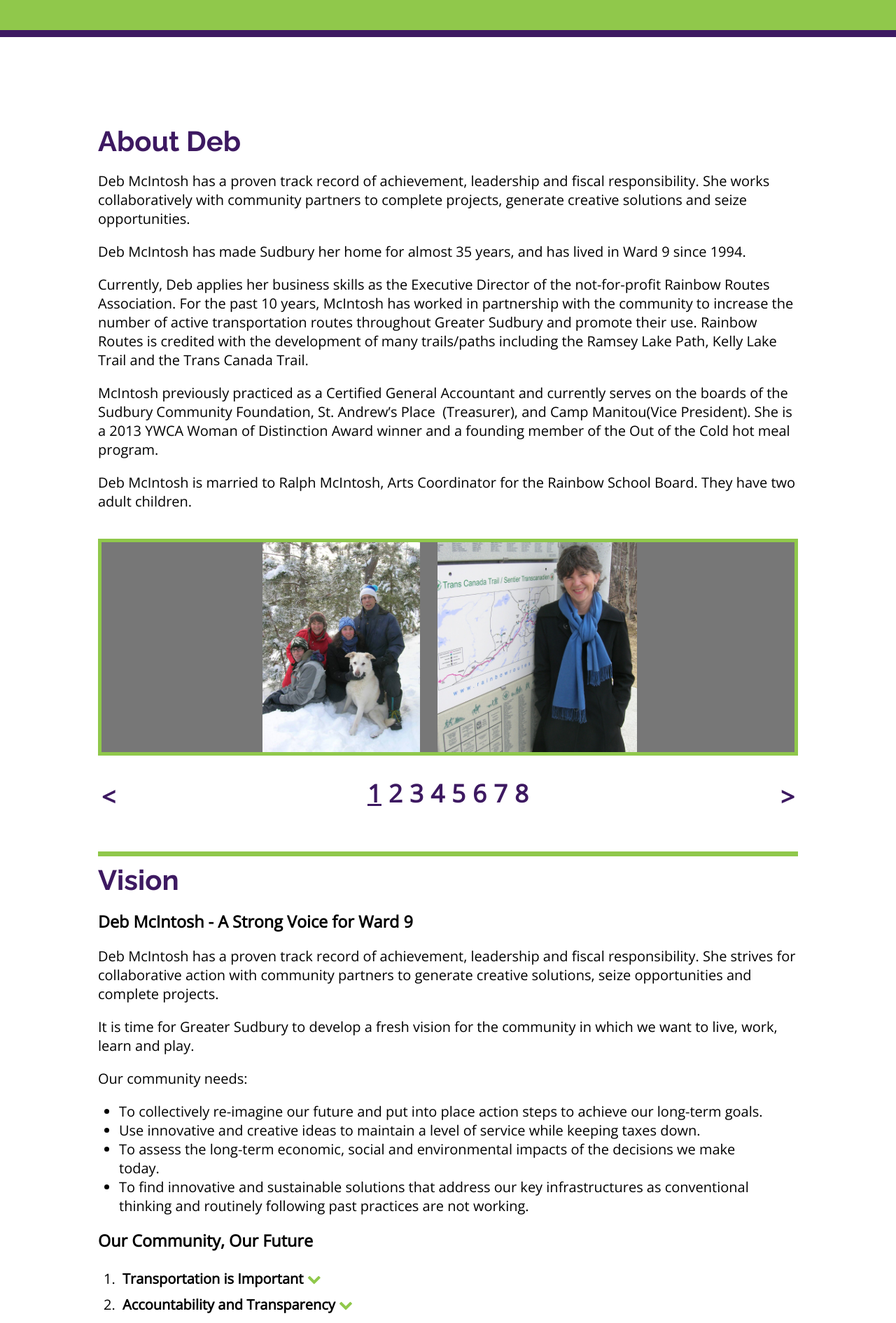
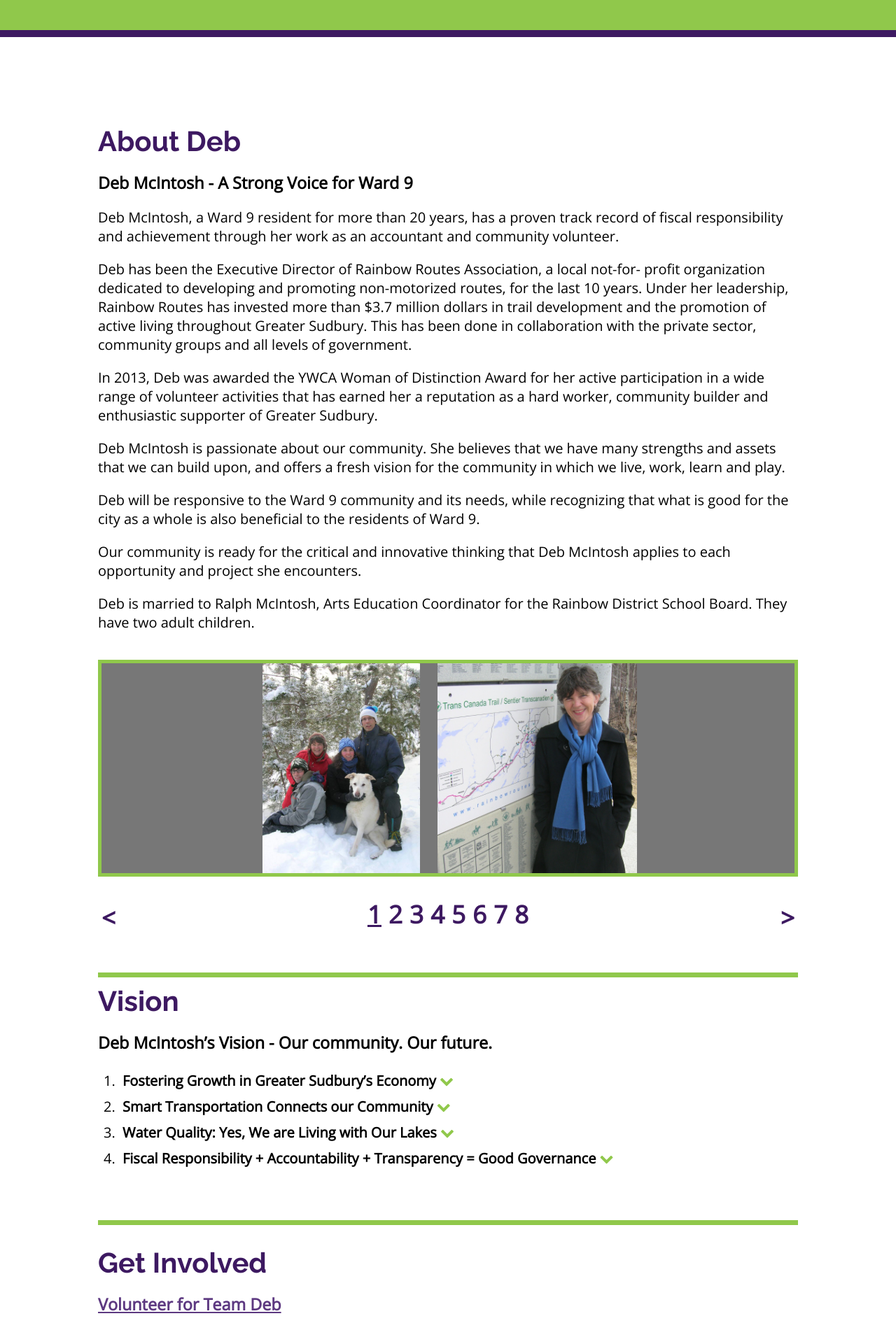
Before and after one commit to devonoel/debsite, a Jekyll site: the page built from index.html, in a window 1280 px wide. Shown: the part 659-2550 px from the top of the page at 70% size. Built offline with Jekyll 4.4.1, drawn with Linux system fonts in a browser that asks for light colours; nearby versions of some CDN libraries; Markdown is read by kramdown in place of the engine named in the settings; some of the changed text lies outside the part shown.

Commit message:
Updated Vision and About copy

```diff
--- a/css/main.css
+++ b/css/main.css
@@ -153,7 +153,7 @@ h2 {
 
 .collapsible {
   display: none;
-  padding: 10px;
+  padding: 10px 0;
 }
 
 .fa {
--- a/index.html
+++ b/index.html
@@ -6,34 +6,47 @@ title: Deb McIntosh
 <div id="about">
   <div class="page-content">
     <h1>About Deb</h1>
+    <h3>Deb McIntosh - A Strong Voice for Ward 9</h3>
 
     <p>
-      Deb McIntosh has a proven track record of achievement, leadership and fiscal responsibility.
-      She works collaboratively with community partners to complete projects, generate creative solutions
-      and seize opportunities.
+      Deb McIntosh, a Ward 9 resident for more than 20 years, has a proven track record
+      of fiscal responsibility and achievement through her work as an accountant and
+      community volunteer.
     </p>
 
     <p>
-      Deb McIntosh has made Sudbury her home for almost 35 years, and has lived in Ward 9 since 1994.
+      Deb has been the Executive Director of Rainbow Routes Association, a local not-for-
+      profit organization dedicated to developing and promoting non-motorized routes,
+      for the last 10 years. Under her leadership, Rainbow Routes has invested more than
+      $3.7 million dollars in trail development and the promotion of active living throughout
+      Greater Sudbury. This has been done in collaboration with the private sector,
+      community groups and all levels of government.
     </p>
 
     <p>
-      Currently, Deb applies her business skills as the Executive Director of the not-for-profit
-      Rainbow Routes Association. For the past 10 years, McIntosh has worked in partnership with
-      the community to increase the number of active transportation routes throughout Greater Sudbury
-      and promote their use. Rainbow Routes is credited with the development of many trails/paths
-      including the Ramsey Lake Path, Kelly Lake Trail and the Trans Canada Trail.
+      In 2013, Deb was awarded the YWCA Woman of Distinction Award for her active
+      participation in a wide range of volunteer activities that has earned her a reputation as a
+      hard worker, community builder and enthusiastic supporter of Greater Sudbury.
     </p>
 
     <p>
-      McIntosh previously practiced as a Certified General Accountant and currently serves on the boards
-      of the Sudbury Community Foundation, St. Andrew’s Place  (Treasurer), and Camp Manitou(Vice President).
-      She is a 2013 YWCA Woman of Distinction Award winner and a founding member of the Out of the Cold hot
-      meal program.
+      Deb McIntosh is passionate about our community. She believes that we have many
+      strengths and assets that we can build upon, and offers a fresh vision for the community
+      in which we live, work, learn and play.
     </p>
 
     <p>
-      Deb McIntosh is married to Ralph McIntosh, Arts Coordinator for the Rainbow
+      Deb will be responsive to the Ward 9 community and its needs, while recognizing that
+      what is good for the city as a whole is also beneficial to the residents of Ward 9.
+    </p>
+
+    <p>
+      Our community is ready for the critical and innovative thinking that Deb McIntosh
+      applies to each opportunity and project she encounters.
+    </p>
+
+    <p>
+      Deb is married to Ralph McIntosh, Arts Education Coordinator for the Rainbow District
       School Board. They have two adult children.
     </p>
   </div>
@@ -54,96 +67,76 @@ title: Deb McIntosh
 <div id="platform">
   <div class="page-content">
     <h1>Vision</h1>
-    <h3>Deb McIntosh - A Strong Voice for Ward 9</h3>
-    <p>
-      Deb McIntosh has a proven track record of achievement, leadership and fiscal responsibility.
-      She strives for collaborative action with community partners to generate creative solutions,
-      seize opportunities and complete projects.
-    </p>
+    <h3>Deb McIntosh’s Vision - Our community. Our future.</h3>
 
-    <p>
-      It is time for Greater Sudbury to develop a fresh vision for the community in which we want
-      to live, work, learn and play.
-    </p>
-
-    <p>Our community needs:</p>
-    <ul>
-      <li>To collectively re-imagine our future and put into place action steps to achieve our long-term goals.</li>
-      <li>Use innovative and creative ideas to maintain a level of service while keeping taxes down.</li>
-      <li>To assess the long-term economic, social and environmental impacts of the decisions we make today.</li>
-      <li>To find innovative and sustainable solutions that address our key infrastructures as conventional thinking
-        and routinely following past practices are not working.</li>
-    </ul>
-    <h3>Our Community, Our Future</h3>
     <ol>
-      <li><b>Transportation is Important</b>
+      <li><b>Fostering Growth in Greater Sudbury’s Economy</b>
         <i href="#" class="fa fa-chevron-down" onclick="show(1)"></i>
         <div id="d1" class="collapsible">
           <ul>
-            <li>ROADWAYS: The community is asking the municipality to “fix the roads”.
-            Let’s re-think our road investments and do a better job of fixing the roadways we have,
-            rather than creating new roadways that we can’t afford to maintain.</li>
-            <li>PUBLIC TRANSIT: An efficient and effective public transit system is important for not only
-            labour mobility and our aging population, but also for our environment and human health.
-            The creation of a long-term transit strategy is essential to achieving these outcomes.</li>
-            <li>ACTIVE TRANSPORTATION (WALKING & CYCLING): Children deserve the right to walk or cycle to
-            their destinations such as school or a playground. Keeping the children in mind is
-            fundamental when making transportation decisions.</li>
+            <li>We will be a city that attracts businesses and families looking for a good place to
+            get established and grow</li>
+            <li>We will focus on what we are good at to grow our economy and create new jobs</li>
+            <li>Municipal government will focus on getting behind great ideas that spur economic
+            activity</li>
+            <li>We will leverage connections between the city’s many institutions, private
+            business, community leaders, and other levels of government to broaden
+            Greater Sudbury’s capacity</li>
           </ul>
+          <p><b>Ward 9</b> will be part of cultivating a greater Sudbury.</p>
         </div>
       </li>
-      <li><b>Accountability and Transparency</b>
+      <li><b>Smart Transportation Connects our Community</b>
         <i href="#" class="fa fa-chevron-down" onclick="show(2)"></i>
         <div id="d2" class="collapsible">
           <ul>
-            <li>The creation of a Permanent Auditor General’s Office and the Appointment of an Integrity
-            Commissioner is essential for our community</li>
-            <li>The Ward 9 Healthy Community Initiative funds (aka “Slush Funds”) will be administered by
-            City Staff using operating guidelines and an application process.</li>
-            <li>People are not just passive consumers, they need to be active citizens and we need to help
-            them engage. We need to empower people to help tackle the big issues.</li>
-            <li>It is important that our community consider a policy of Open Public Data as other cities
-            have done, in order to be efficient, accessible and accountable; as well as providing economic
-            opportunities for businesses.</li>
+            <li>Roadways: The community is asking the municipality to “fix the roads.” We will
+            re-think our road investments, and do a better job of maintaining the existing
+            infrastructure</li>
+            <li>Public Transit: We will build an effective transit system which will improve access
+            to employment opportunities, community resources, recreational activities and
+            medical care</li>
+            <li>Walking and Cycling: More children will be able to walk or cycle to school or a
+            playground; more older adults will be able to walk to shopping or a bus stop</li>
           </ul>
+          <p><b>Ward 9</b> citizens will be well connected with a mix of transportation options.</p>
         </div>
       </li>
-      <li><b>Growing Greater Sudbury</b>
+      <li><b>Water Quality: Yes, We are Living with Our Lakes</b>
         <i href="#" class="fa fa-chevron-down" onclick="show(3)"></i>
-        <br/>
         <div id="d3" class="collapsible">
-          We need to become the Best Place in Ontario to start and grow a business.
-          We need to look at what we are really good at and build upon that foundation to grow our economy
-          and provide new and jobs Downtown is not in Ward 9, but a healthy community has a strong heart in
-          the core of its downtown. The municipal government should focus on getting behind good ideas that
-          spur economic activity.
+          <ul>
+            <li>Water is one of our greatest resources; we will be proactive in protecting our lakes
+            and rivers, and work with Laurentian’s Living with Lakes Centre, the Greater
+            Sudbury Watershed Alliance and its associated groups as well as the people who
+            live near our waterways</li>
+          </ul>
+          <p><b>Ward 9</b>, home to 85% of the 330 lakes in the city, will set the example for protecting
+          lakes and waterways.</p>
         </div>
       </li>
-      <li><b>Balancing the Budget</b>
+      <li><b>Fiscal Responsibility + Accountability + Transparency = Good Governance</b>
         <i href="#" class="fa fa-chevron-down" onclick="show(4)"></i>
-        <br/>
         <div id="d4" class="collapsible">
-          Deb will bring her track record of fiscal responsibility and business skills to the table to fairly
-          balance the City’s Budget. We need to keep our taxes at an affordable ‘to all’ level. Deb will work
-          to build connections between the City’s many institutions, private business and community leaders
-          to create a fiscally responsible municipal government while maintaining our core values.
-        </div>
-      </li>
-      <li><b>Water Quality</b>
-        <i class="fa fa-chevron-down" onclick="show(5)"></i>
-        <br/>
-        <div id="d5" class="collapsible">
-          We need to be proactive in protecting one our greatest resources.  We need to work with Laurentian’s
-          Living with Lakes Centre, the Greater Sudbury Watershed Alliance and its associated groups as well as
-          the people who live on or near our community’s water ways.
+          <ul>
+            <li>We will employ fiscal responsibility and business skills at the council table to make
+            the best use of resources and balance the city’s budget</li>
+            <li>We will use creative ideas to maintain appropriate levels of service</li>
+            <li>We will find sustainable solutions that address the maintenance and replacement
+            of key infrastructure</li>
+            <li>We will have an Auditor General office that keeps the municipality accountable
+            and fiscally transparent.</li>
+            <li>We will have a policy of <a href="http://en.wikipedia.org/wiki/Open_data" target="_blank">Open Public Data</a>
+            to support citizens and community groups and to enhance economic opportunities</li>
+            <li>We will have short and long term goals supported by a four year strategic
+            plan toward reaching those goals. Progress toward our goals will be measured
+            annually</li>
+          </ul>
+          <p><b>Ward 9</b> Healthy Community Initiative funds (aka “Slush Funds”) will be spent using
+          objective criteria that remove ward councillor influence.</p>
         </div>
       </li>
     </ol>
-    <h3>We are all in this together!</h3>
-    <p>Deb McIntosh will be responsive to the Ward 9 Community and its needs, while recognizing that what is good for
-      the other wards, and for the City as a whole, can also be beneficial to the residents of Ward 9.</p>
-    <p>Our community needs critical and innovative thinking that Deb McIntosh can deliver with each issue, project and
-      opportunity she encounters.</p>
   </div>
 </div>
 
@@ -151,10 +144,10 @@ title: Deb McIntosh
   <div class="page-content">
     <h1>Get Involved</h1>
 
-    <h3><a href="https://docs.google.com/forms/d/1OGZwzRVfovaLBZZj-7PboDWng_iYvF1PzJZnxAjgYlY/viewform">
+    <h3><a href="https://docs.google.com/forms/d/1OGZwzRVfovaLBZZj-7PboDWng_iYvF1PzJZnxAjgYlY/viewform" target="_blank">
       Volunteer for Team Deb</a></h3>
 
-    <h3><a href="https://docs.google.com/forms/d/1lQ3_sEY3fAEpWYAyYnSAN6TU2MVeTrYEY4YEAk5HxYw/viewform">
+    <h3><a href="https://docs.google.com/forms/d/1lQ3_sEY3fAEpWYAyYnSAN6TU2MVeTrYEY4YEAk5HxYw/viewform" target="_blank">
       Request a Lawn Sign</a></h3>
 
     <h3><a href="#">Donate to the Campaign</a></h3>
@@ -164,11 +157,11 @@ title: Deb McIntosh
 <div id="vote">
   <div class="page-content">
     <h1>Vote Oct 2014</h1>
-    <h3><a href="http://www.greatersudbury.ca/inside-city-hall/election-2014/">
+    <h3><a href="http://www.greatersudbury.ca/inside-city-hall/election-2014/" target="_blank">
       How and When to Vote</a></h3>
-    <h3><a href="http://www.greatersudbury.ca/linkservid/78B5F97E-0F36-CE09-5AD34E82ECDBCBB3/showMeta/0/">
+    <h3><a href="http://www.greatersudbury.ca/linkservid/78B5F97E-0F36-CE09-5AD34E82ECDBCBB3/showMeta/0/" target="_blank">
       Map of the Wards</a></h3>
-    <h3><a href="http://www.greatersudbury.ca/inside-city-hall/election-2014/referendum-2014/">
+    <h3><a href="http://www.greatersudbury.ca/inside-city-hall/election-2014/referendum-2014/" target="_blank">
       Shopping Hours Referendum</a></h3>
     <!--
     Ward 9 Map: http://www.greatersudbury.ca/linkservid/78B5F97E-0F36-CE09-
--- a/js/collapse.js
+++ b/js/collapse.js
@@ -1,4 +1,4 @@
-n = 5; // number of hidden layers
+n = 4; // number of hidden layers
 
 function show(a){
   for(i=1;i<=n;i++){
```
Also changed, not shown: 3 other files.
